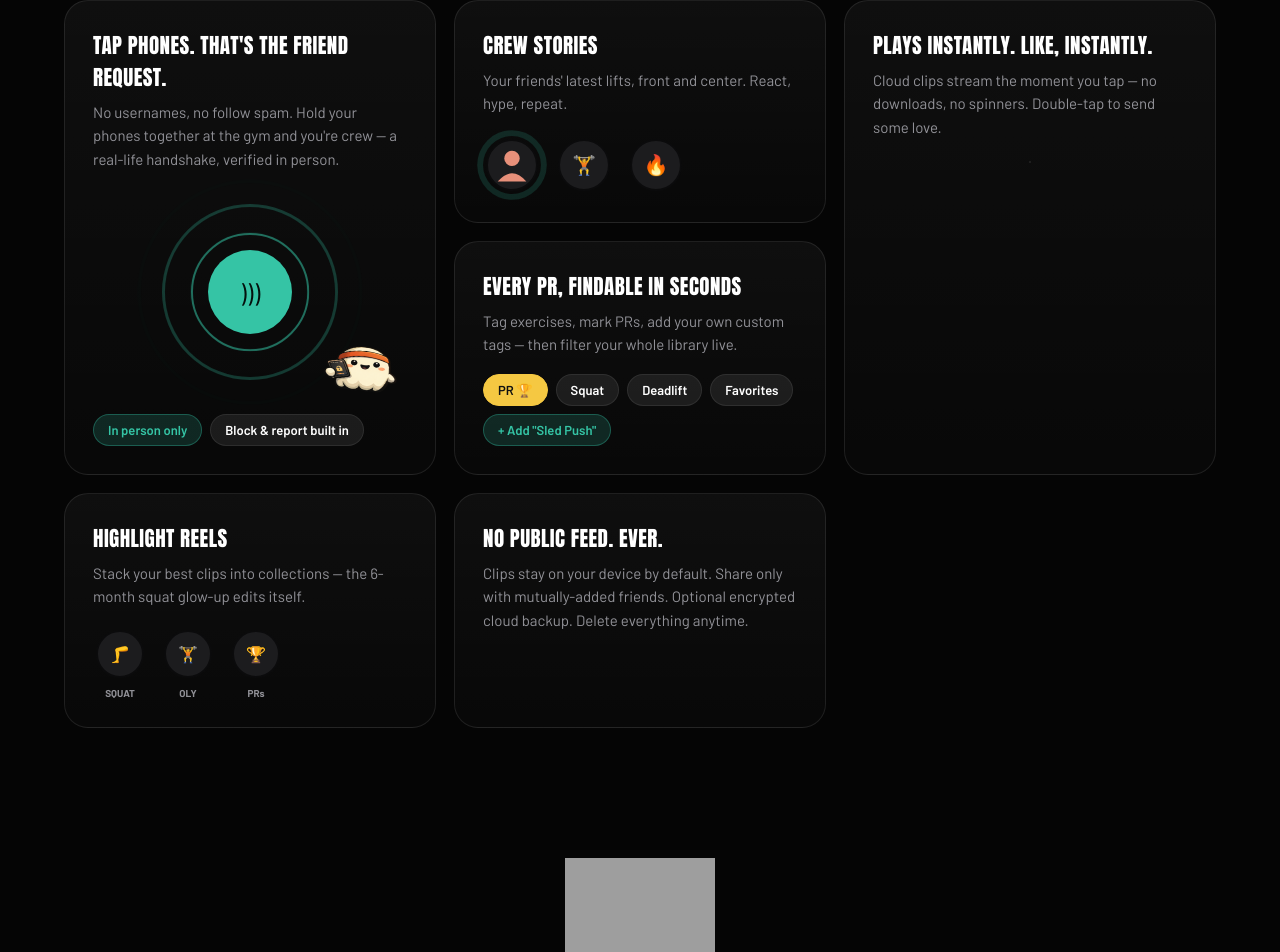
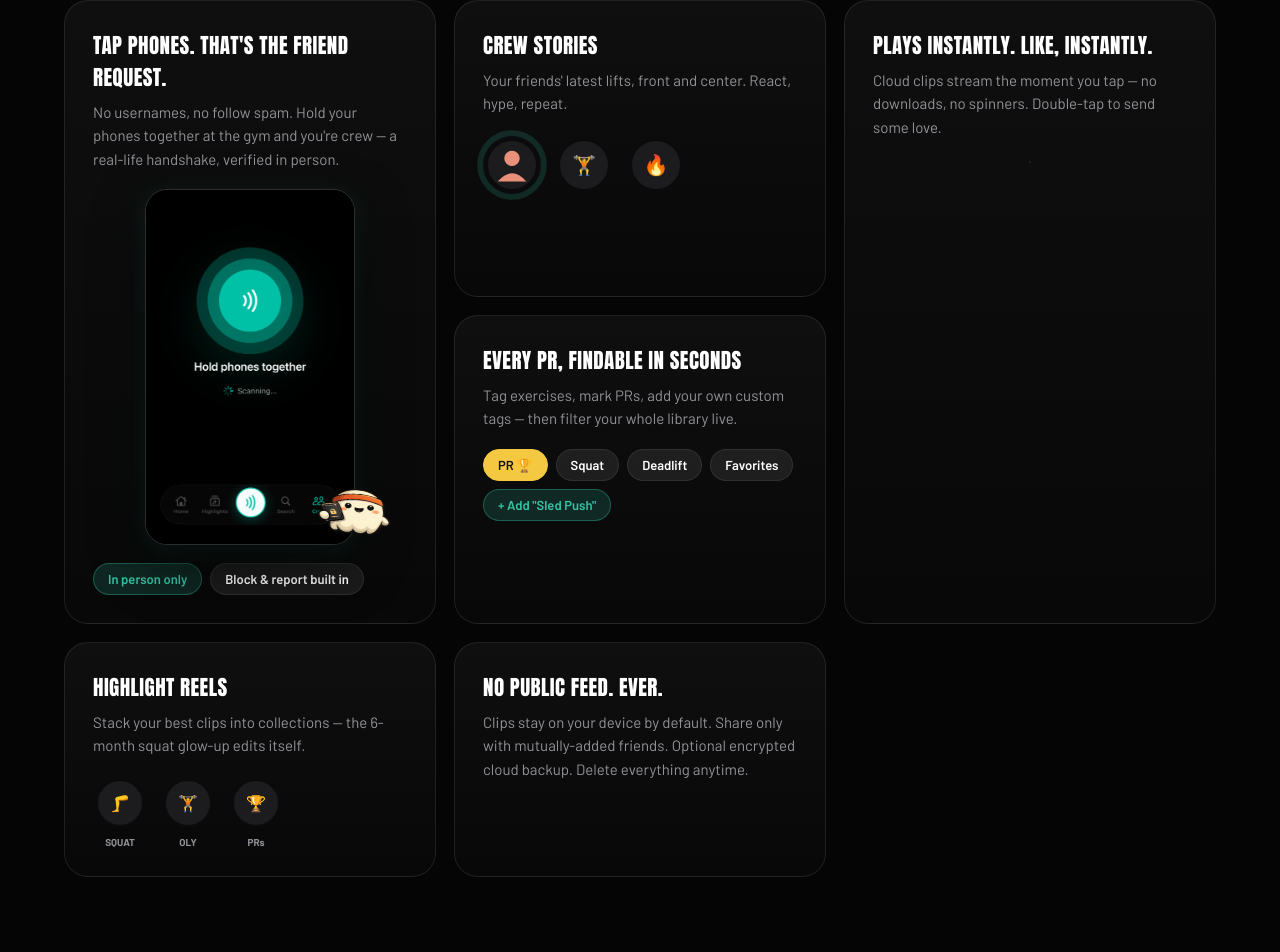
Before and after one commit to Johnnydtech/gmrl-website, a Next.js app: page / in a window 1280 px wide. Shown: the part 1164-2116 px from the top of the page. Built offline with nearby package versions, Linux system fonts and the light colour scheme; grey boxes are pictures that could not be loaded.

Commit message:
Use a real in-app screenshot of the tap ceremony in the crew card
Captured from the 1.2 simulator build, cropped to stay people-free.

Co-Authored-By: Claude Fable 5 <noreply@anthropic.com>

```diff
--- a/app/page.js
+++ b/app/page.js
@@ -442,43 +442,27 @@ export default function Home() {
                 No usernames, no follow spam. Hold your phones together at the gym and
                 you&apos;re crew — a real-life handshake, verified in person.
               </p>
-              <div style={{ flex: 1, display: 'flex', alignItems: 'center', justifyContent: 'center', minHeight: 220, position: 'relative' }}>
-                <div style={{ position: 'relative', width: 120, height: 120 }}>
-                  {[0, 0.7, 1.4].map((d) => (
-                    <div
-                      key={d}
-                      style={{
-                        position: 'absolute',
-                        inset: 0,
-                        borderRadius: '50%',
-                        border: '2px solid var(--teal)',
-                        animation: `lpRipple 2.4s ease-out ${d}s infinite`,
-                      }}
-                    />
-                  ))}
-                  <div
-                    style={{
-                      position: 'absolute',
-                      inset: 18,
-                      borderRadius: '50%',
-                      background: 'var(--teal)',
-                      display: 'flex',
-                      alignItems: 'center',
-                      justifyContent: 'center',
-                      color: '#04110d',
-                      fontWeight: 400,
-                      fontSize: 26,
-                    }}
-                  >
-                    )))
-                  </div>
-                </div>
+              <div style={{ flex: 1, display: 'flex', alignItems: 'center', justifyContent: 'center', minHeight: 220, position: 'relative', padding: '18px 0' }}>
+                {/* real in-app screenshot of the tap ceremony */}
+                <Image
+                  src="/shot-tap.png"
+                  alt="GMRL tap-to-connect screen: Hold phones together"
+                  width={496}
+                  height={845}
+                  style={{
+                    width: 210,
+                    height: 'auto',
+                    borderRadius: 22,
+                    border: '1px solid rgba(255,255,255,0.14)',
+                    boxShadow: '0 20px 50px rgba(0,0,0,0.6), 0 6px 24px rgba(53,196,165,0.15)',
+                  }}
+                />
                 <Image
                   src="/mascot-onboarding.png"
                   alt=""
                   width={110}
                   height={110}
-                  style={{ position: 'absolute', right: -8, bottom: -14, transform: 'rotate(6deg)' }}
+                  style={{ position: 'absolute', right: -2, bottom: -8, transform: 'rotate(6deg)' }}
                 />
               </div>
               <div style={{ display: 'flex', gap: 8 }}>
```
Also changed, not shown: public/shot-tap.png (added).
